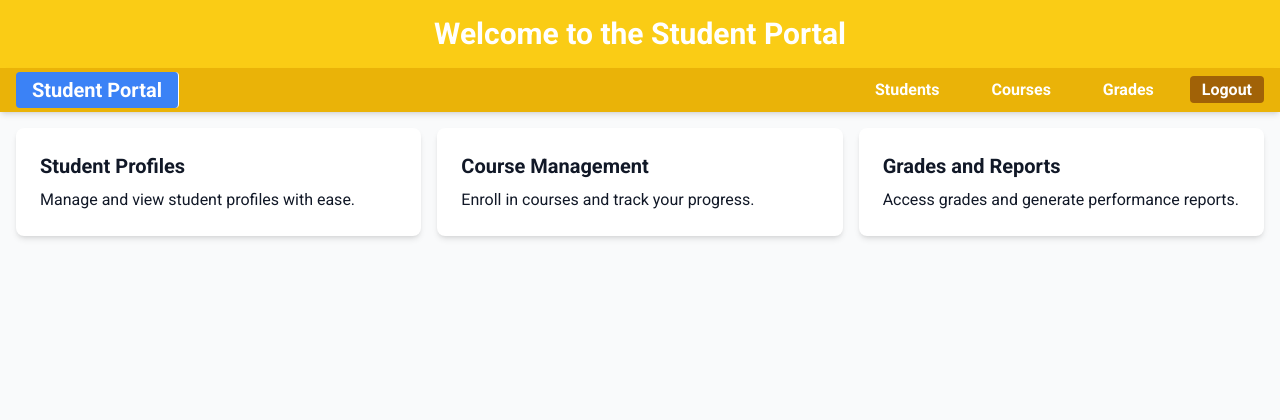
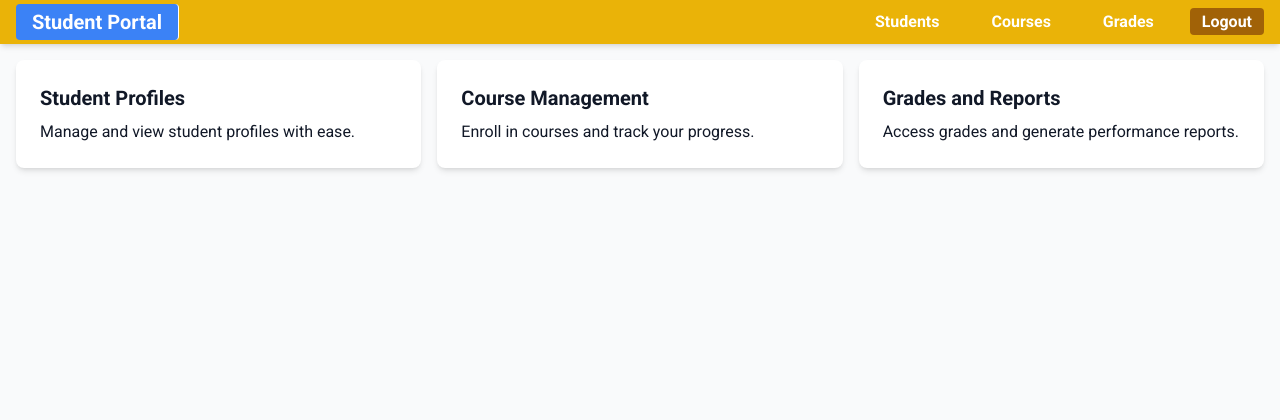
Before and after one commit to Swamy-s-Tech-Skills-Academy/student-portal-api, a Django app: page / in a window 1280 px wide. Shown: the top 420 px of the page. Run offline with Django 5.2, Linux system fonts and the light colour scheme; some libraries are stand-ins or nearby versions.

Commit message:
Update navbar.html

```diff
--- a/src/templates/navbar.html
+++ b/src/templates/navbar.html
@@ -1,9 +1,3 @@
-<header class="bg-yellow-400 text-white py-4">
-    <div class="container mx-auto text-center">
-        <h1 class="text-3xl font-bold">Welcome to the Student Portal</h1>
-    </div>
-</header>
-
 <nav class="bg-yellow-500 text-white shadow-md">
     <div class="container mx-auto px-4 py-1 flex justify-between items-center">
         <a href="/" class="text-xl font-bold px-4 py-1 rounded transition-colors duration-200 hover:bg-yellow-600 hover:text-white {% if request.path == '/' %} active-tab {% endif %}">
```
